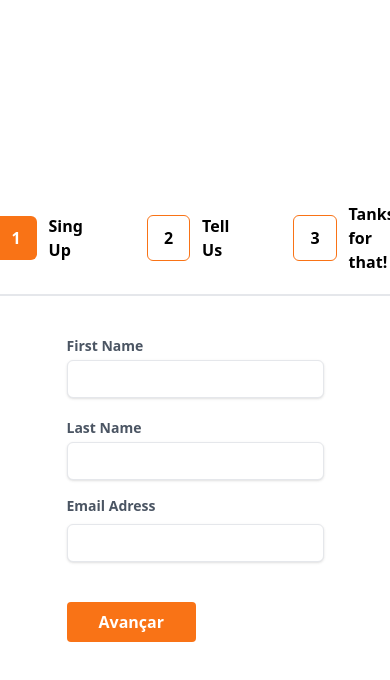
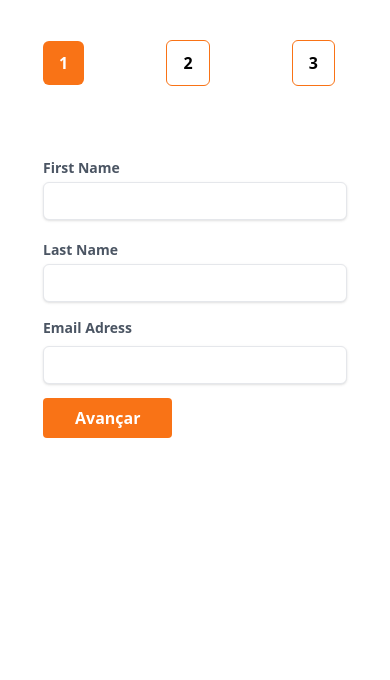
Before and after one commit to ngrpedro/multstepform, a React (Vite) app: page / in a window 390 px wide. Shown: the top 680 px of the page. Built offline with nearby package versions, Linux system fonts and the light colour scheme.

Commit message:
layout forms responsiv

```diff
--- a/src/App.jsx
+++ b/src/App.jsx
@@ -32,7 +32,7 @@ function App() {
     useForm(formComponents);
 
   return (
-    <div className="flex gap-10">
+    <div className="flex items-center gap-10">
       <div className="hidden md:block">
         <img
           src={mainimage}
@@ -40,17 +40,15 @@ function App() {
           className="max-w-sm h-screen object-cover"
         />
       </div>
-      <div className="flex flex-col items-center justify-center w-full h-screen">
-        <div className="border-b-2 border-gray-200 pb-5">
+      <div className="grid grid-cols-1 items-center justify-center gap-3 m-auto">
+        <div className="md:border-b-2 border-gray-200 pb-5">
           <Steps currentStep={currentStep} />
         </div>
 
-        <form
-          onSubmit={(e) => changeStep(currentStep + 1, e)}
-          className="max-w-2xl"
-        >
-          <div>
+        <form onSubmit={(e) => changeStep(currentStep + 1, e)} className="">
+          <div className="w-[19rem] h-[15rem] md:w-[26rem]">
             {currentComponent}
+          </div>
 
           <div className="flex items-center gap-5">
             {!isFirstStep && (
@@ -83,7 +81,6 @@ function App() {
               </button>
             )}
           </div>
-          </div>
         </form>
       </div>
     </div>
--- a/src/components/ReviewForm.jsx
+++ b/src/components/ReviewForm.jsx
@@ -2,8 +2,7 @@ import React from "react";
 
 const ReviewForm = ({ data, handleUpdateFild }) => {
   return (
-    <div>
-      <div className="flex flex-col gap-4 max-w-md  m-auto my-5 ">
+    <div className="grid grid-cols-1 gap-4 m-auto my-5">
       <label className="flex flex-col items-start gap-1">
         <span className="block text-gray-600 text-sm font-bold mb-1">
           Defina sua experiencia com a gente
@@ -18,7 +17,6 @@ const ReviewForm = ({ data, handleUpdateFild }) => {
         />
       </label>
     </div>
-    </div>
   );
 };
 
--- a/src/components/Steps.jsx
+++ b/src/components/Steps.jsx
@@ -3,7 +3,7 @@ import React from "react";
 const Steps = ({ currentStep }) => {
   return (
     <div>
-      <div className="flex items-center justify-between w-full gap-16">
+      <div className="hidden md:flex items-center justify-between w-full gap-16">
         <div>
           <h1 className="font-bold text-md flex items-center justify-center">
             <span className="py-[10px] px-4 rounded-md bg-orange-500 text-white mr-3 block">
@@ -37,6 +37,38 @@ const Steps = ({ currentStep }) => {
           </h1>
         </div>
       </div>
+
+      <div className="flex md:hidden items-center justify-between mt-10">
+        <div>
+          <h1 className="font-bold text-md flex items-center justify-center">
+            <span className="py-[10px] px-4 rounded-md bg-orange-500 text-white mr-3 block">
+              1
+            </span>
+          </h1>
+        </div>
+        <div>
+          <h1 className="font-bold text-md flex items-center justify-center">
+            <span
+              className={`py-[10px] px-4 rounded-md mr-3 border border-orange-500 block ${
+                currentStep >= 1 ? "bg-orange-500 text-white" : ""
+              }`}
+            >
+              2
+            </span>
+          </h1>
+        </div>
+        <div>
+          <h1 className="font-bold text-md flex items-center justify-center">
+            <span
+              className={`py-[10px] px-4 rounded-md mr-3 border border-orange-500 block ${
+                currentStep >= 2 ? "bg-orange-500 text-white" : ""
+              }`}
+            >
+              3
+            </span>
+          </h1>
+        </div>
+      </div>
     </div>
   );
 };
--- a/src/components/UserDetails.jsx
+++ b/src/components/UserDetails.jsx
@@ -2,7 +2,7 @@ import React from "react";
 
 const UserDetails = ({ data, handleUpdateFild }) => {
   return (
-    <div className="flex flex-col gap-4 max-w-md  m-auto my-10">
+    <div className="flex flex-col gap-4 m-auto my-10">
       <div className="grid grid-cols-1 md:grid-cols-2 gap-5">
         <label className="flex flex-col items-start">
           <span className="block text-gray-600 text-sm font-bold mb-1">
```
Lines whose indentation alone changed are shown as unchanged.
